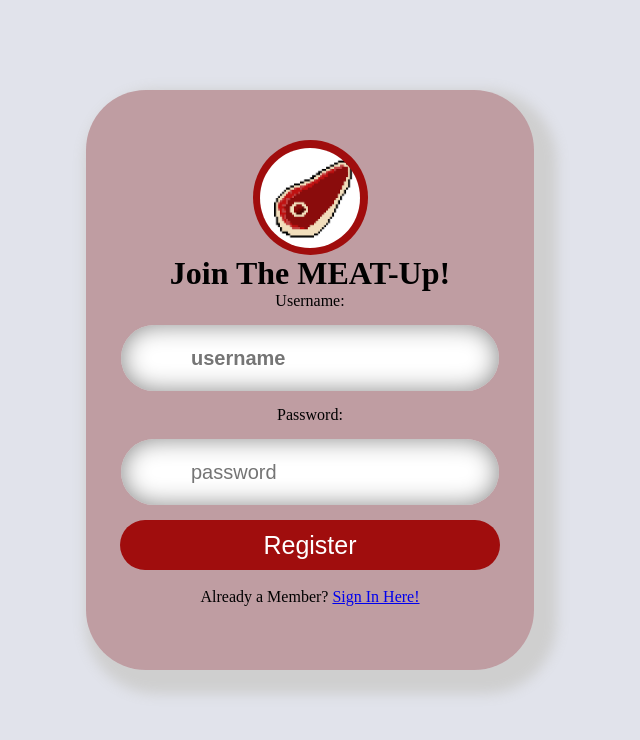
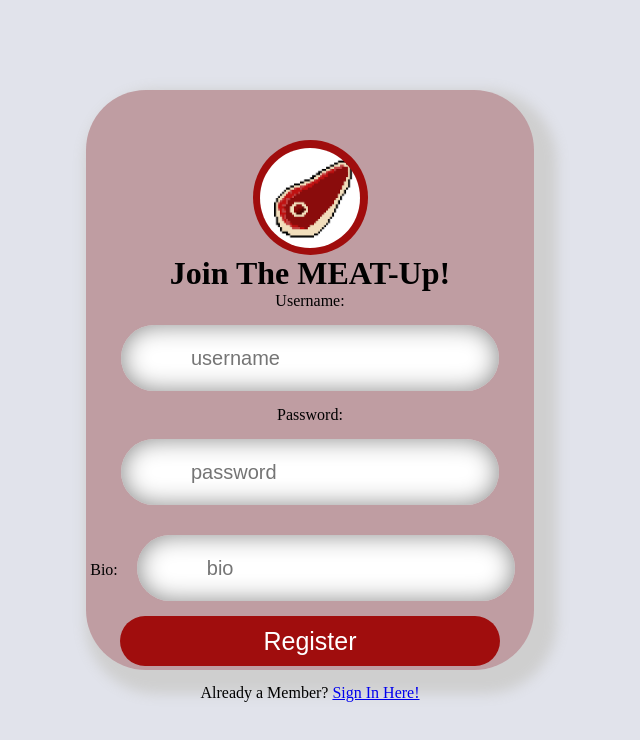
Before and after one commit to evannf/capstone_frontend, a React (Create React App) app: page / in a window 1280 px wide. Shown: the top 740 px of the page, without its empty margins (330-970 px from the left). Built offline with nearby package versions, Linux system fonts and the light colour scheme.

Commit message:
slight slying changes

```diff
--- a/src/components/Post.js
+++ b/src/components/Post.js
@@ -54,7 +54,7 @@ function Post({ post, handleDelete }) {
             </div>
             <div className='postBody'>
                 <span className='text'>
-                    Post: {post.body}
+                   {post.body}
                 </span>
 
                 <img className='postImg' src={ post.img || PF + 'patty.webp'} alt='postPic'/>
--- a/src/pages/register.js
+++ b/src/pages/register.js
@@ -9,6 +9,8 @@ import { useNavigate } from "react-router-dom";
 function Register() {
   const username = useRef();
   const password = useRef();
+  const bio = useRef();
+  const profilePic = useRef();
   const nav = useNavigate();
 
   const handleSubmit = async (e)  => {
@@ -16,8 +18,10 @@ function Register() {
     const newUser = {
       username: username.current.value,
       password: password.current.value,
+      bio: bio.current.value,
+      // profilePic: profilePic.current.value
     };
-    console.log(username, password);
+    console.log(username, password, bio);
 
     try{
       await axios.post("/register", newUser);
@@ -60,6 +64,24 @@ function Register() {
                     ref={password}
                   />
               </div>
+              <div>
+                <label> Bio: </label>
+                  <input
+                    type="text"
+                    placeholder='bio'
+                    className='bio'
+                    ref={bio}
+                  />
+              </div>
+              {/* <div> */}
+                {/* <label> Profile Picture: </label>
+                  <input
+                    type="text"
+                    placeholder='image address only'
+                    className='profliePic'
+                    ref={profilePic}
+                  />
+              </div> */}
 
             <button
               type='submit'
--- a/src/styles/post.css
+++ b/src/styles/post.css
@@ -5,6 +5,9 @@
     display: flex;
     justify-content: center;
     align-items: center;
+    border-color: red;
+    border-style: ridge;
+    background-color: rgba(121, 14, 14, 0.328);
 }
 
 .postContainer{
--- a/src/styles/register.css
+++ b/src/styles/register.css
@@ -49,12 +49,15 @@ input{
       outline: none;
       background-color: #fff;
       padding: 8px;
+      padding-left: 70px;
+      font-size: 20px;
   }
 
 
 .username{
       padding-left: 70px;
       font-size: 20px;
+      font-weight: 100;
   }
 
 .password{
```
